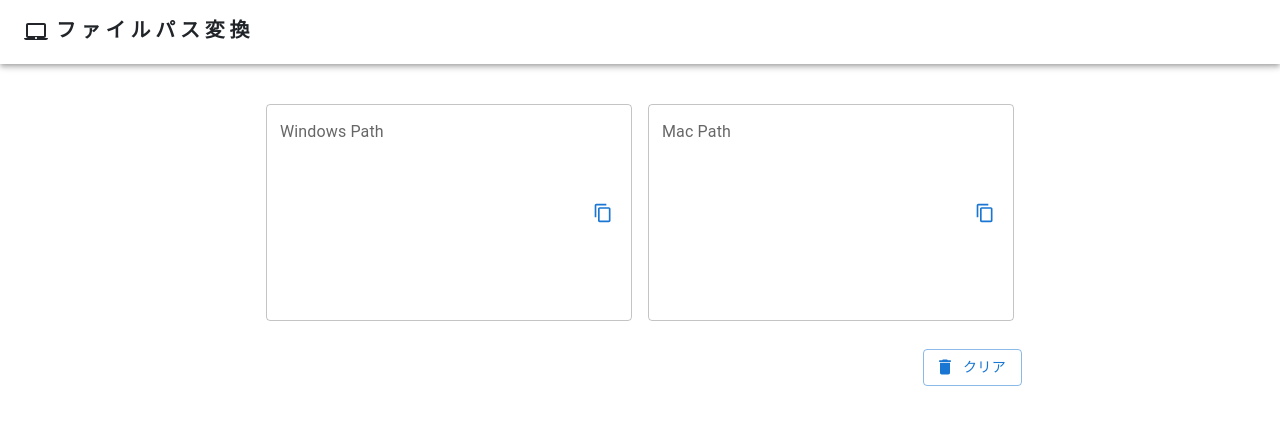
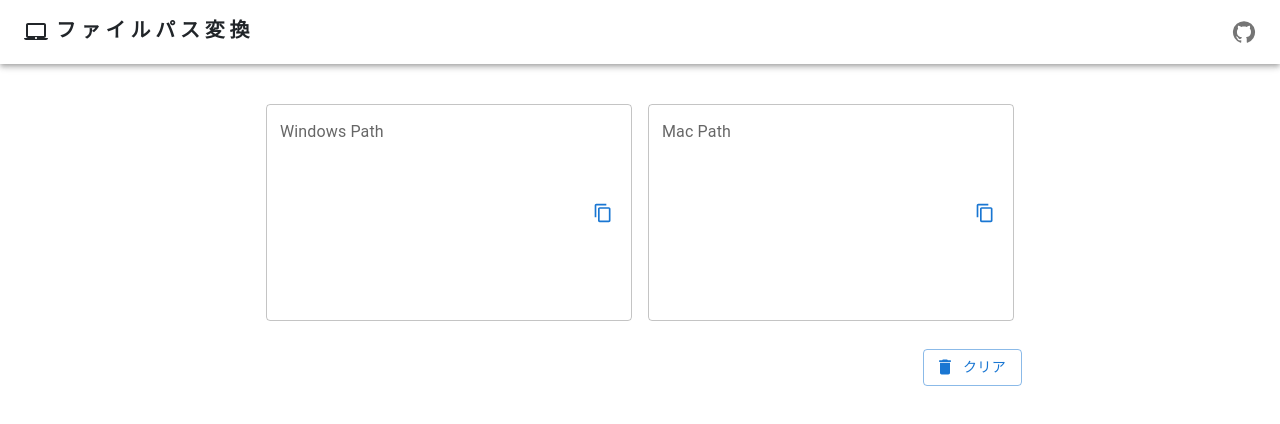
Before and after one commit to powerninja/cross_path, a React (Create React App) app: page / in a window 1280 px wide. Shown: the top 424 px of the page. Built offline with nearby package versions, Linux system fonts and the light colour scheme.

Commit message:
add:github に遷移できるアイコンを表示

```diff
--- a/src/App.tsx
+++ b/src/App.tsx
@@ -18,6 +18,7 @@ import Toolbar from '@mui/material/Toolbar';
 import LaptopMacIcon from '@mui/icons-material/LaptopMac';
 import Alert from '@mui/material/Alert';
 import Stack from '@mui/material/Stack';
+import GitHubIcon from '@mui/icons-material/GitHub';
 
 export const App = () => {
   //TextFieldの初期値
@@ -95,7 +96,7 @@ export const App = () => {
     <>
       {checkCopyWinFlag || checkCopyMacFlag ? (
         <Stack
-          sx={{ width: '50%', position: 'fixed', top: '10%', left: '50%', transform: 'translate(-50%, -50%)', zIndex: 'tooltip' }}
+          sx={{ width: '50%', position: 'fixed', top: '5%', left: '50%', transform: 'translate(-50%, -50%)', zIndex: 'tooltip' }}
           spacing={2}
           position="fixed"
         >
@@ -127,6 +128,12 @@ export const App = () => {
             >
               ファイルパス変換
             </Typography>
+            <Box sx={{ flexGrow: 1 }} />
+            <Tooltip title="Open GitHub">
+              <IconButton sx={{ p: 0 }} href="https://github.com/powerninja/cross_path">
+                <GitHubIcon />
+              </IconButton>
+            </Tooltip>
           </Toolbar>
         </AppBar>
       </Box>
```
